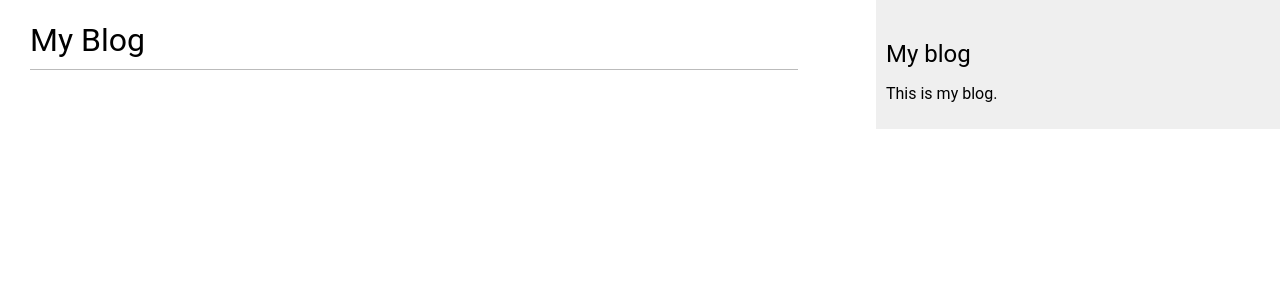
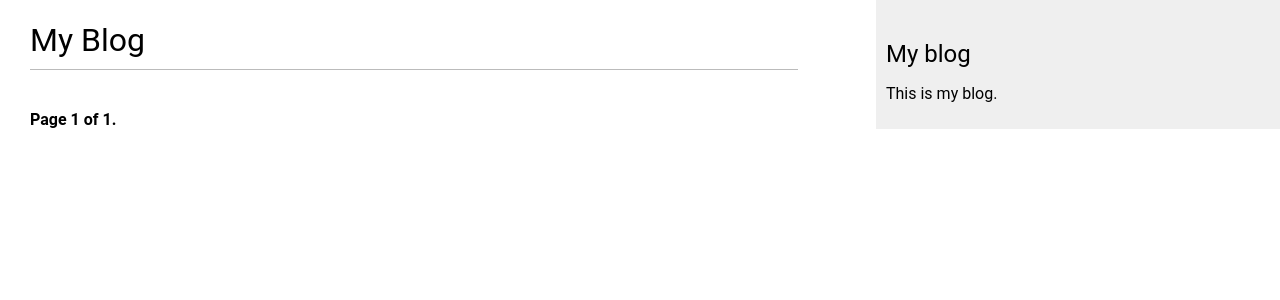
Before and after one commit to codingEzio/code_py_book_django2_by_example, a Django app: page /blog/ in a window 1280 px wide. Shown: the top 300 px of the page. Run offline with Django 3.2, Linux system fonts and the light colour scheme; data that the repository does not hold is empty.

Commit message:
New feature 'pagination' added

```diff
--- a/Chapter_01/blog/templates/blog/post/list.html
+++ b/Chapter_01/blog/templates/blog/post/list.html
@@ -22,4 +22,6 @@
 
 	{% endfor %}
 
+	{% include "pagination.html" with page=posts %}
+
 {% endblock content %}
--- /dev/null
+++ b/Chapter_01/blog/templates/pagination.html
@@ -0,0 +1,19 @@
+<div class="pagination">
+
+	<span class="step-links">
+
+		{% if page.has_previous %}
+			<a href="?page={{ page.previous_page_number }}">Prev</a>
+		{% endif %}
+
+		<span class="current">
+			Page {{ page.number }} of {{ page.paginator.num_pages }}.
+		</span>
+
+		{% if page.has_next %}
+			<a href="?page={{ page.next_page_number }}">Next</a>
+		{% endif %}
+
+	</span>
+
+</div>
--- a/Chapter_01/blog/views.py
+++ b/Chapter_01/blog/views.py
@@ -1,3 +1,4 @@
+from django.core.paginator import Paginator, EmptyPage, PageNotAnInteger
 from django.shortcuts import render, get_object_or_404
 from .models import Post
 
@@ -9,7 +10,18 @@ def post_list(request):
         The `request` here is required (for all views).
     """
 
-    posts = Post.published.all()
+    object_list = Post.published.all()
+    paginator = Paginator(object_list, 3)  # 3p/page
+
+    # current page num
+    page = request.GET.get('page')
+
+    try:
+        posts = paginator.page(page)  # N pages / 3
+    except PageNotAnInteger:
+        posts = paginator.page(1)  # invalid (param) => 1st page
+    except EmptyPage:
+        posts = paginator.page(paginator.num_pages)  # too big => last page
 
     return render(
         request,  # required
```
